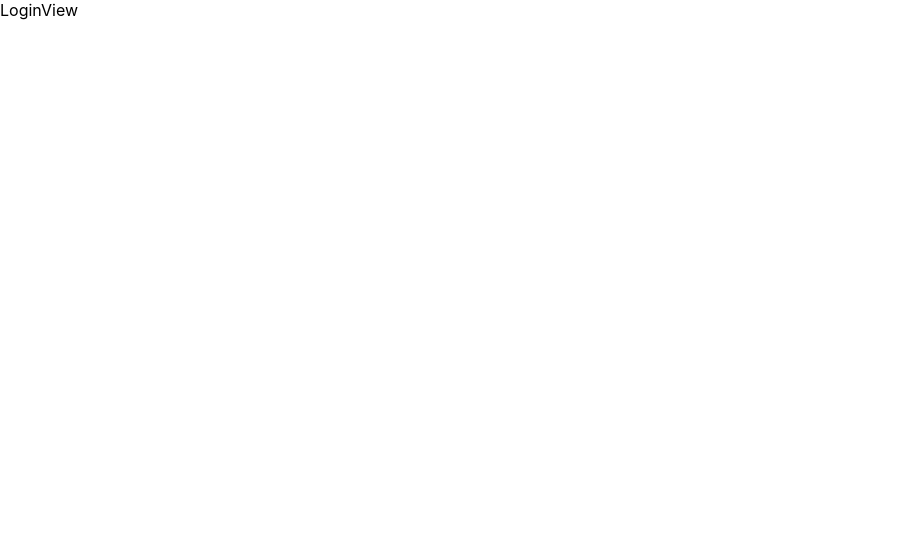
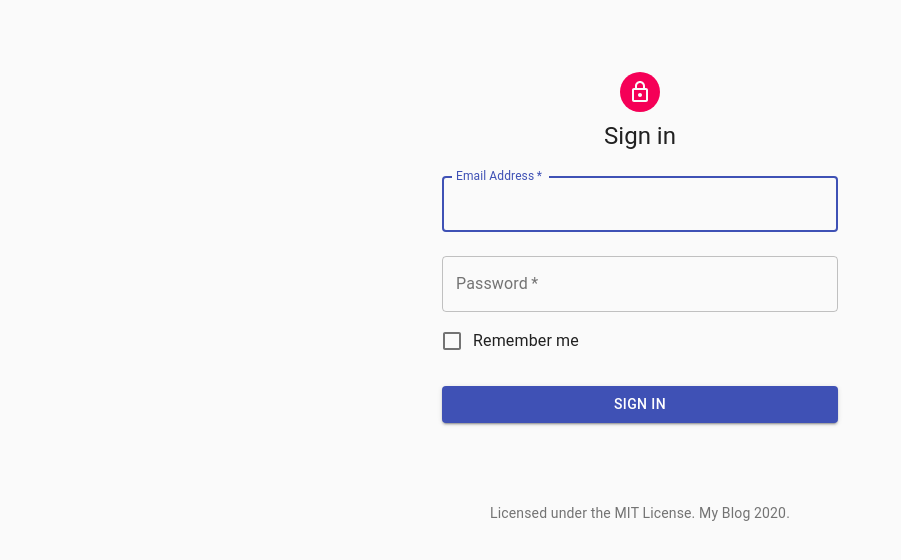
Before and after one commit to juanxjk/my-blog, a React (Create React App) app: page /login in a window 1280 px wide. Shown: the top 560 px of the page, without its empty margins (0-901 px from the left). Built offline with nearby package versions, Linux system fonts and the light colour scheme; the HTML template or start-up script is replaced by a standard one.

Commit message:
feat(views): add initial design for LoginView

```diff
--- a/src/views/LoginView.jsx
+++ b/src/views/LoginView.jsx
@@ -1,7 +1,105 @@
 import React, { useState } from "react";
+
+import Avatar from "@material-ui/core/Avatar";
+import Button from "@material-ui/core/Button";
+import CssBaseline from "@material-ui/core/CssBaseline";
+import TextField from "@material-ui/core/TextField";
+import FormControlLabel from "@material-ui/core/FormControlLabel";
+import Checkbox from "@material-ui/core/Checkbox";
+import Link from "@material-ui/core/Link";
+import Box from "@material-ui/core/Box";
+import LockOutlinedIcon from "@material-ui/icons/LockOutlined";
+import Typography from "@material-ui/core/Typography";
+import { makeStyles } from "@material-ui/core/styles";
+import Container from "@material-ui/core/Container";
+
+function Copyright() {
+  return (
+    <Typography variant="body2" color="textSecondary" align="center">
+      {"Licensed under the MIT License.  "}
+      <Link color="inherit" href="#">
+        My Blog{" "}
+      </Link>
+      {new Date().getFullYear()}
+      {"."}
+    </Typography>
+  );
+}
+
+const useStyles = makeStyles((theme) => ({
+  paper: {
+    marginTop: theme.spacing(8),
+    display: "flex",
+    flexDirection: "column",
+    alignItems: "center",
+  },
+  avatar: {
+    margin: theme.spacing(1),
+    backgroundColor: theme.palette.secondary.main,
+  },
+  form: {
+    width: "100%",
+    marginTop: theme.spacing(1),
+  },
+  submit: {
+    margin: theme.spacing(3, 0, 2),
+  },
+}));
+
 function LoginView() {
+  const classes = useStyles();
   return (
-    <div>LoginView</div>
+    <Container component="main" maxWidth="xs">
+      <CssBaseline />
+      <div className={classes.paper}>
+        <Avatar className={classes.avatar}>
+          <LockOutlinedIcon />
+        </Avatar>
+        <Typography component="h1" variant="h5">
+          Sign in
+        </Typography>
+        <form className={classes.form} noValidate>
+          <TextField
+            variant="outlined"
+            margin="normal"
+            required
+            fullWidth
+            id="email"
+            label="Email Address"
+            name="email"
+            autoComplete="email"
+            autoFocus
+          />
+          <TextField
+            variant="outlined"
+            margin="normal"
+            required
+            fullWidth
+            name="password"
+            label="Password"
+            type="password"
+            id="password"
+            autoComplete="current-password"
+          />
+          <FormControlLabel
+            control={<Checkbox value="remember" color="primary" />}
+            label="Remember me"
+          />
+          <Button
+            type="submit"
+            fullWidth
+            variant="contained"
+            color="primary"
+            className={classes.submit}
+          >
+            Sign In
+          </Button>
+        </form>
+      </div>
+      <Box mt={8}>
+        <Copyright />
+      </Box>
+    </Container>
   );
 }
 
```
